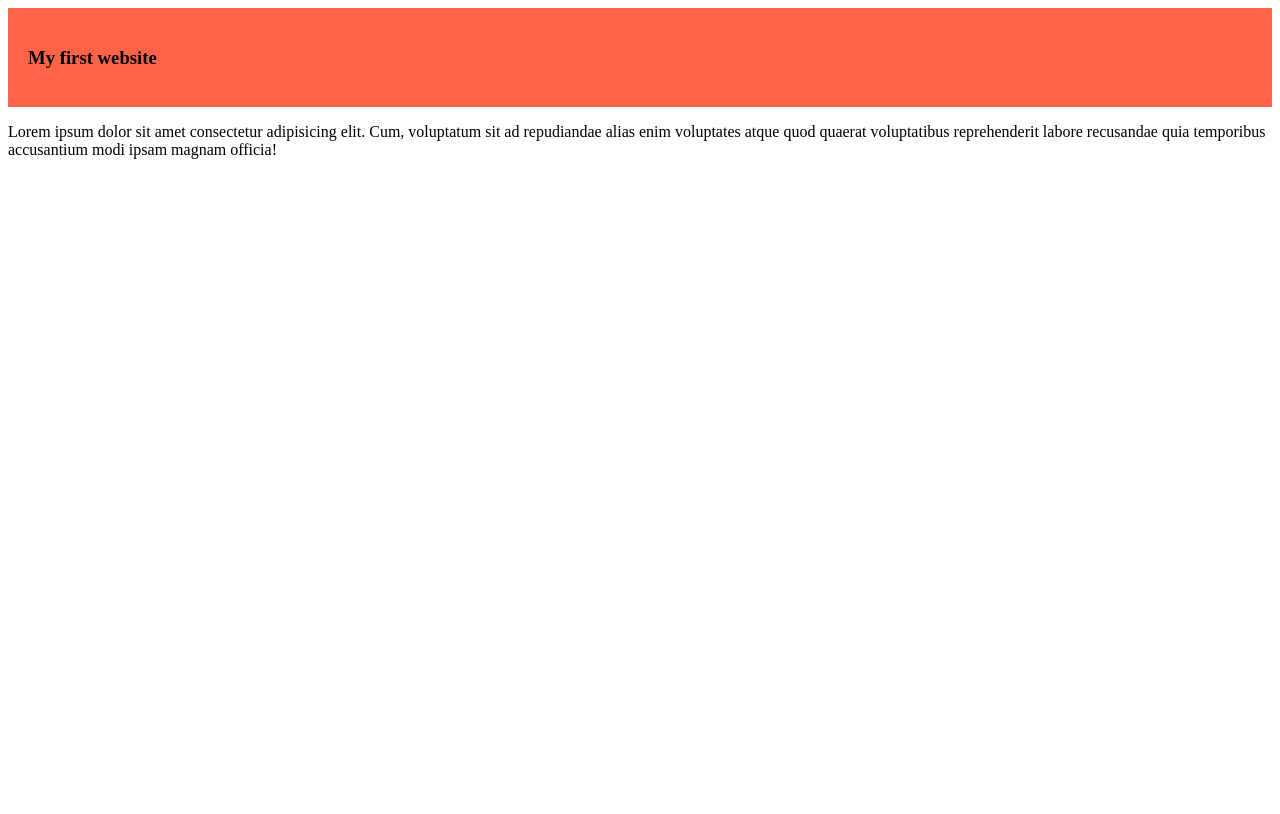
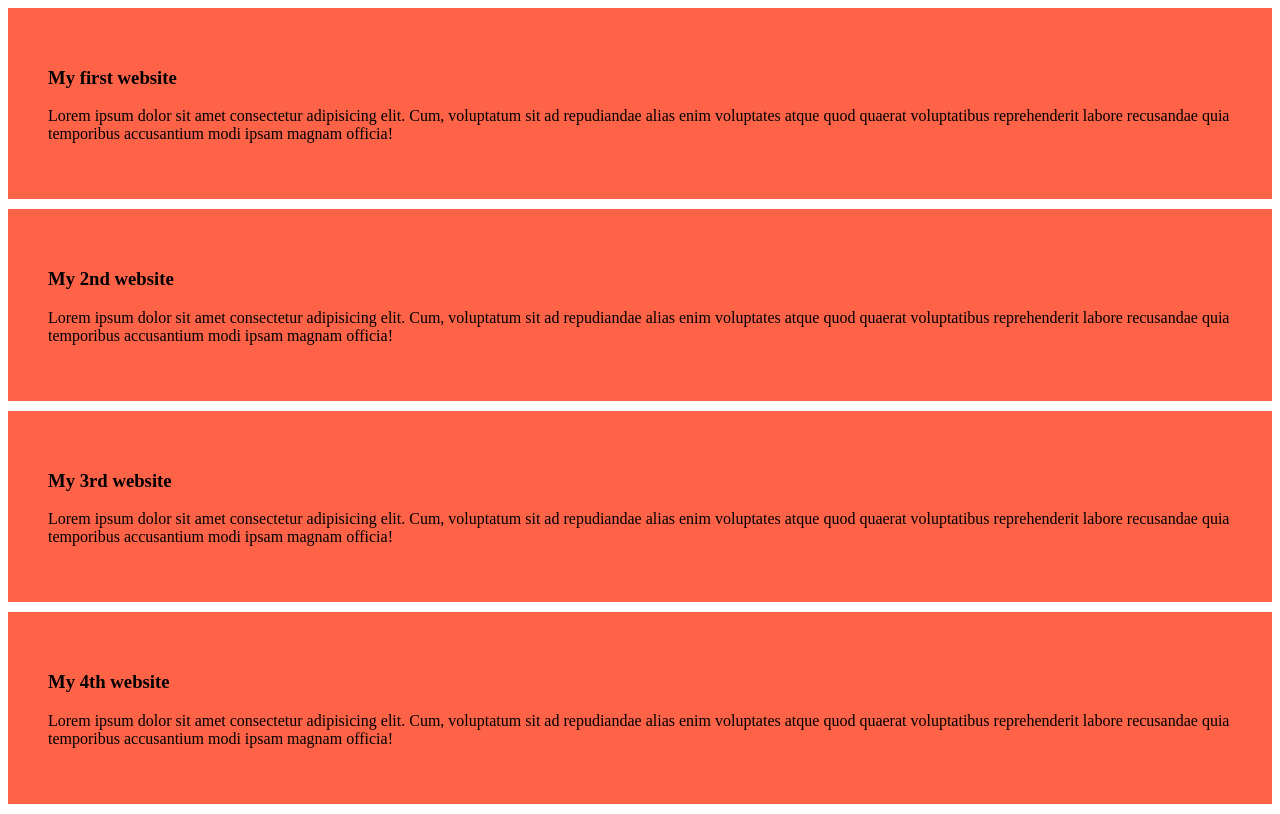
Before and after one commit to NurAhmed1995/my-simple-website, a plain HTML site: page index.html in a window 1280 px wide. Drawn offline with Linux system fonts and the light colour scheme; files that its build step writes are made by us from their sources.

Commit message:
added blog.css

```diff
--- a/Styles/Blog.css
+++ b/Styles/Blog.css
@@ -1,4 +1,6 @@
 div{
     background-color: tomato;
-    padding: 20px;
+    padding: 40px;
+    margin-bottom: 10px;
+
 }
--- a/index.html
+++ b/index.html
@@ -8,7 +8,22 @@
     <link rel="stylesheet" href="styles/blog.css">
 </head>
 <body>
-    <div><h3>My first website</h3></div>
-    <p>Lorem ipsum dolor sit amet consectetur adipisicing elit. Cum, voluptatum sit ad repudiandae alias enim voluptates atque quod quaerat voluptatibus reprehenderit labore recusandae quia temporibus accusantium modi ipsam magnam officia!</p>
+    <div>
+        <h3>My first website</h3>
+        <p>Lorem ipsum dolor sit amet consectetur adipisicing elit. Cum, voluptatum sit ad repudiandae alias enim voluptates atque quod quaerat voluptatibus reprehenderit labore recusandae quia temporibus accusantium modi ipsam magnam officia!</p>
+    </div>
+    <div>
+        <h3>My 2nd website</h3>
+        <p>Lorem ipsum dolor sit amet consectetur adipisicing elit. Cum, voluptatum sit ad repudiandae alias enim voluptates atque quod quaerat voluptatibus reprehenderit labore recusandae quia temporibus accusantium modi ipsam magnam officia!</p>
+    </div>
+    <div>
+        <h3>My 3rd website</h3>
+        <p>Lorem ipsum dolor sit amet consectetur adipisicing elit. Cum, voluptatum sit ad repudiandae alias enim voluptates atque quod quaerat voluptatibus reprehenderit labore recusandae quia temporibus accusantium modi ipsam magnam officia!</p>
+    </div>
+    <div>
+        <h3>My 4th website</h3>
+        <p>Lorem ipsum dolor sit amet consectetur adipisicing elit. Cum, voluptatum sit ad repudiandae alias enim voluptates atque quod quaerat voluptatibus reprehenderit labore recusandae quia temporibus accusantium modi ipsam magnam officia!</p>
+    </div>
+
 </body>
 </html>
```
